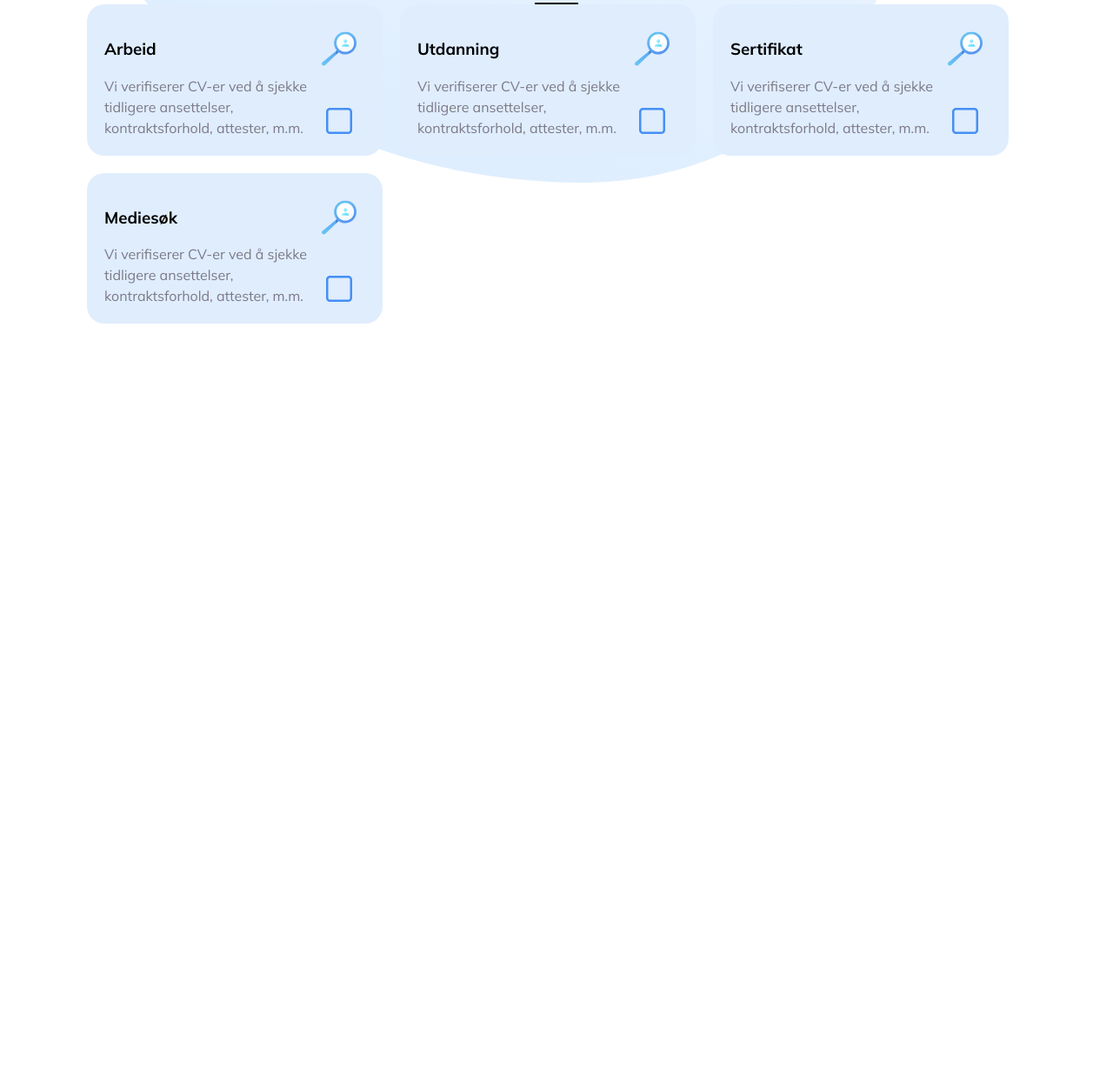
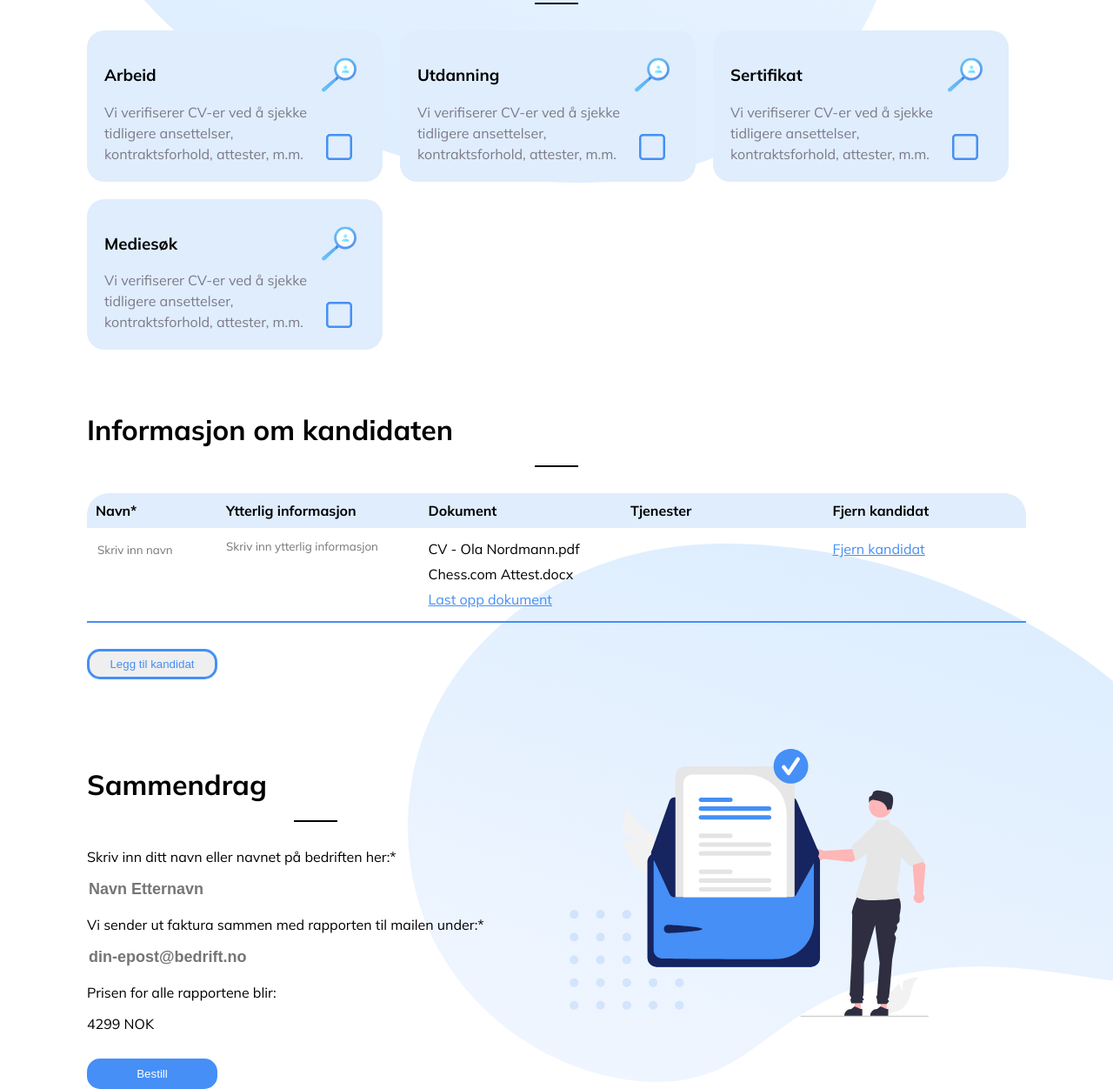
Before and after one commit to HallvardLH/tryggerehyring-website, a plain HTML site: page bestill.html in a window 1280 px wide. Shown: the part 624-1876 px from the top of the page at 87% size. Before the commit the page ends 996 px from the top, so only its background shows below. Drawn offline with Linux system fonts and the light colour scheme.

Commit message:
Changes to bestill page

```diff
--- a/bestill.html
+++ b/bestill.html
@@ -76,5 +76,63 @@
             </div>
         </div>
     </div>
+
+    <div class="informasjon-kandidat-section">
+        <h1 class="info-header">
+            Informasjon om kandidaten
+        </h1>
+        <div class="separator"></div>
+        <div class="kandidat-table" id="kandidat-table">
+                <div class="table-top" style="border-top-left-radius: 25px"><b>Navn*</b></div>
+                <div class="table-top"><b>Ytterlig informasjon</b></div>
+                <div class="table-top"><b>Dokument</b></div>
+                <div class="table-top"><b>Tjenester</b></div>
+                <div class="table-top" style="border-top-right-radius: 25px"><b>Fjern kandidat</b></div>
+                <div class="kandidat-table-content">
+                    <input class="kandidat-name-input" type="text" placeholder="Skriv inn navn"/>
+                </div>
+                    <textarea class="kandidat-info-input kandidat-table-content" type="text" placeholder="Skriv inn ytterlig informasjon"></textarea>
+                <div class="kandidat-table-content">
+                    CV - Ola Nordmann.pdf <br/>
+                    Chess.com Attest.docx <br/>
+                    <label for="file-input">
+                        Last opp dokument
+                        <input id="file-input" type="file"/>
+                    </label>
+                </div>
+                <div class="kandidat-table-content">
+
+                </div>
+                <div class="kandidat-table-content">
+                    <div class="fjern-kandidat">
+                        Fjern kandidat
+                    </div>
+                </div>
+        </div>
+        <button onclick="bestill.new_table_row()" class="unfilled-button" style="border-radius: 15px; margin-top: 30px">
+            Legg til kandidat
+        </button>
+    </div>
+    <div class="info-section" style="margin-top: 30px;">
+        <div class="info-left">
+            <h1 class="info-header">
+                Sammendrag
+            </h1>
+            <div class="separator"></div>
+            <p class="sammendrag-small-text">Skriv inn ditt navn eller navnet på bedriften her:*</p>
+            <input class="sammendrag-input" type="text" placeholder="Navn Etternavn"/>
+            <p class="sammendrag-small-text">Vi sender ut faktura sammen med rapporten til mailen under:*</p>
+            <input class="sammendrag-input" type="text" placeholder="din-epost@bedrift.no"/>
+            <p class="sammendrag-small-text">Prisen for alle rapportene blir:</p>
+            <div class="sammendrag-big-text">4299 NOK</div>
+            <button onclick="" class="filled-button" style="border-radius: 15px;">
+                Bestill
+            </button>
+        </div>
+        <div class="info-right">
+            <img class="info-image" src="images/generic-image-5.svg" />
+        </div>
+    </div>
 </body>
+<script src="js/bestill.js"></script>
 </html>
--- a/css/bestill.css
+++ b/css/bestill.css
@@ -1,5 +1,5 @@
-.velg-tjenester-section {
-    padding: 0 100px;
+.velg-tjenester-section, .informasjon-kandidat-section {
+    padding: 0 100px 50px 100px;
 }
 
 .tjenester-card-section {
@@ -36,3 +36,67 @@
     line-height: 1.5;
     color: var(--text-color)
 }
+
+
+/* Informasjon om kandidaten */
+
+.kandidat-table {
+    display: grid;
+    grid-template-columns: 150px 1fr 1fr 1fr 1fr;
+    box-sizing: border-box;
+    /* gap: 15px; */
+}
+
+.table-top {
+    background-color: var(--highlight-color);
+    padding: 10px;
+}
+/* .kandidat-table-top, .kandidat-table-content {
+    display: grid;
+    grid-template-columns: 0.7fr 1fr 1fr 1fr 1fr;
+    gap: 15px;
+} */
+
+.kandidat-table-content {
+    border-bottom: solid var(--main-color) 2px;
+    padding: 10px;
+    line-height: 1.8;
+    min-height: 50px;
+    /* background-color: white; */
+}
+
+.kandidat-name-input, .kandidat-info-input {
+    border: none;
+    font-family: "Mulish";
+}
+
+.kandidat-info-input {
+    border-bottom: solid var(--main-color) 2px;
+    resize: none;
+}
+
+.kandidat-name-input:focus, .kandidat-info-input:focus, .sammendrag-input:focus {
+    outline: none;
+    border-bottom: solid var(--main-color)
+}
+
+.kandidat-table-content input[type=file] {
+    display: none;
+}
+
+#file-input {
+    width: 150px;
+}
+
+.kandidat-table-content label, .fjern-kandidat {
+    color: var(--main-color);
+    text-decoration: underline;
+    cursor: pointer;
+}
+
+.sammendrag-input {
+    border: none;
+    font-size: 18px;
+    border-bottom: solid transparent;
+    font-weight: 600;
+}
--- a/css/offers.css
+++ b/css/offers.css
@@ -19,6 +19,7 @@
     height: 2px;
     background-color: black;
     justify-self: center;
+    margin-bottom: 30px
 }
 
 .offers-card-container {
--- /dev/null
+++ b/js/bestill.js
@@ -0,0 +1,34 @@
+const bestill = {
+    table_rows: 1,
+    new_table_row: function() {
+        element = document.getElementById("kandidat-table");
+        content = `
+        <div id="table-cell-0-${this.table_rows}" class="kandidat-table-content">
+            <input class="kandidat-name-input" type="text" placeholder="Skriv inn navn"/>
+        </div>
+        <textarea id="table-cell-1-${this.table_rows}" class="kandidat-info-input kandidat-table-content" type="text" placeholder="Skriv inn ytterlig informasjon"></textarea>
+        <div id="table-cell-2-${this.table_rows}" class="kandidat-table-content">
+            <label for="file-input">
+                Last opp dokument
+                <input id="file-input" type="file"/>
+            </label>
+        </div>
+        <div id="table-cell-3-${this.table_rows}" class="kandidat-table-content">
+
+        </div>
+        <div id="table-cell-4-${this.table_rows}" class="kandidat-table-content">
+            <div class="fjern-kandidat" onclick="bestill.delete_table_row(${this.table_rows})">
+                Fjern kandidat
+            </div>
+        </div>
+        `
+        element.innerHTML += content
+        this.table_rows++;
+    },
+
+    delete_table_row: function(id) {
+        for(let i = 0; i < 5; i++) {
+            document.getElementById(`table-cell-${i}-${id}`).remove();
+        }
+    },
+}
```
Also changed, not shown: images/generic-image-5.svg (added).
